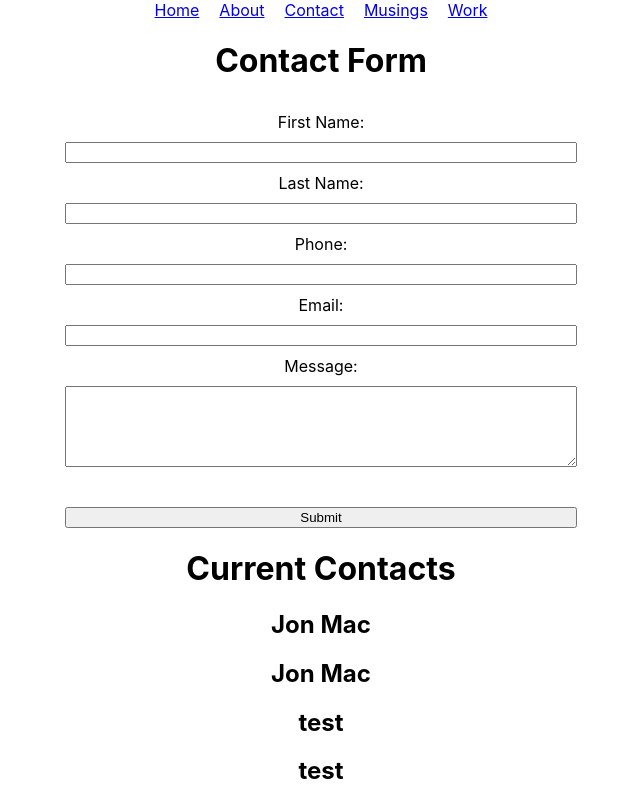
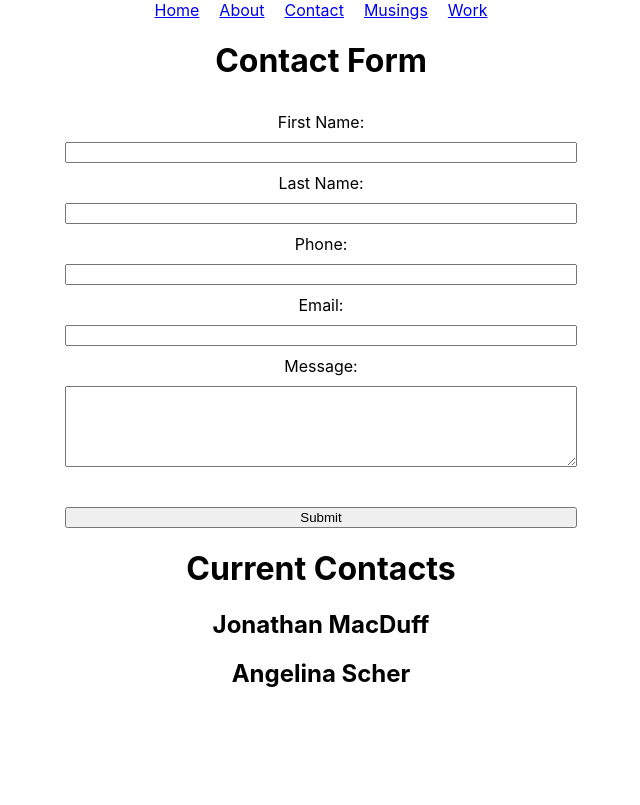
Before and after one commit to Jonathan-MacDuff/the-emporium, a React (Create React App) app: page /contact in a window 1280 px wide. Shown: the whole page, without its empty margins (319-959 px from the left). Built offline with nearby package versions, Linux system fonts and the light colour scheme; data requests are answered from the project's data file.

Commit message:
added server script to avoid 3000 being used for both server and site. Adjusted fetches accordingly

```diff
--- a/db.json
+++ b/db.json
@@ -1,33 +1,17 @@
 {
   "contacts": [
     {
-      "id": "3b0c",
-      "firstName": "Jon",
-      "lastName": "Mac",
-      "phone": "5",
-      "email": "jon.mac",
-      "message": "Testing"
-    },
-    {
-      "id": "1aa1",
-      "firstName": "Jon",
-      "lastName": "Mac",
-      "phone": "5",
-      "email": "jon.mac",
-      "message": "Testing"
-    },
-    {
-      "id": "7c67",
-      "firstName": "test",
-      "lastName": "",
-      "phone": "",
-      "email": "",
+      "id": "057e",
+      "firstName": "Jonathan",
+      "lastName": "MacDuff",
+      "phone": "5099990244",
+      "email": "jonathan.macduff@outlook.com",
       "message": ""
     },
     {
-      "id": "a02a",
-      "firstName": "test",
-      "lastName": "",
+      "id": "0f11",
+      "firstName": "Angelina",
+      "lastName": "Scher",
       "phone": "",
       "email": "",
       "message": ""
--- a/package.json
+++ b/package.json
@@ -16,7 +16,8 @@
     "start": "react-scripts start",
     "build": "react-scripts build",
     "test": "react-scripts test",
-    "eject": "react-scripts eject"
+    "eject": "react-scripts eject",
+    "server": "json-server --watch db.json -p 4000"
   },
   "eslintConfig": {
     "extends": [
--- a/src/components/ContactForm.js
+++ b/src/components/ContactForm.js
@@ -21,7 +21,7 @@ function ContactForm({ contacts, setContacts }) {
 
     function handleSubmit(event) {
         event.preventDefault();
-        fetch("http://localhost:3000/contacts", {
+        fetch("http://localhost:4000/contacts", {
             method: "POST",
             headers: {
                 "Content-Type": "application/json",
--- a/src/pages/Contact.js
+++ b/src/pages/Contact.js
@@ -8,7 +8,7 @@ function Contact() {
     const [contacts, setContacts] = useState([]);
 
     useEffect(() => {
-        fetch("http://localhost:3000/contacts")
+        fetch("http://localhost:4000/contacts")
         .then((r) => r.json())
         .then((currentContacts) => setContacts(currentContacts))
     }, []);
```
